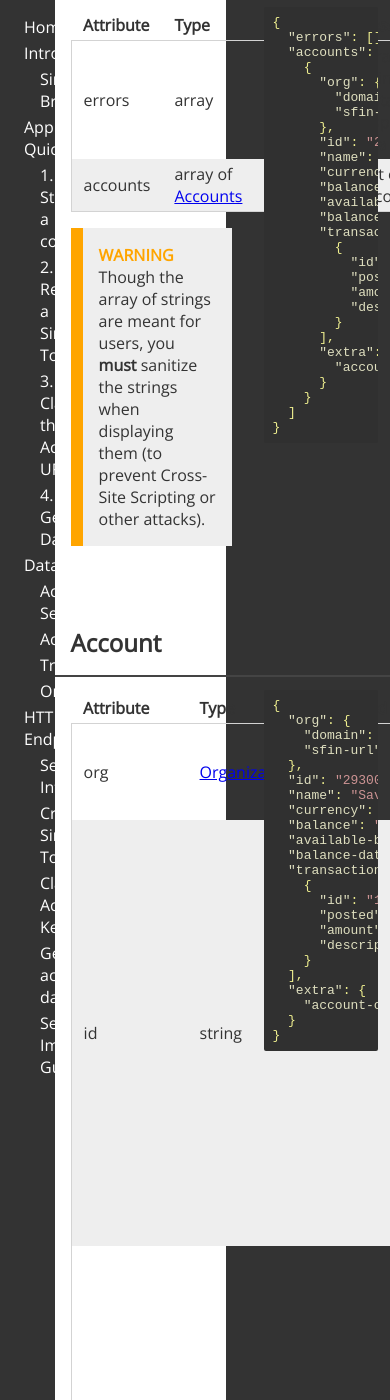
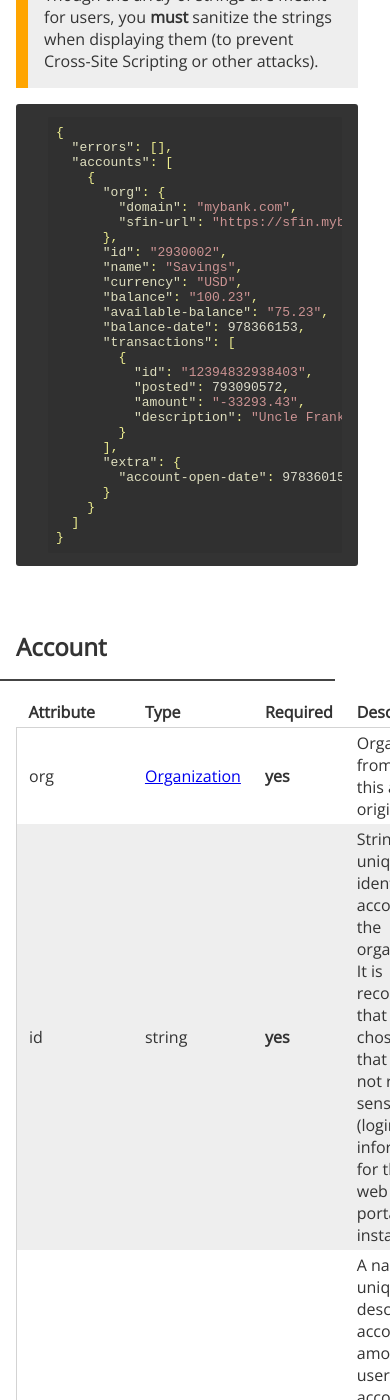
Before and after one commit to simplefin/simplefin.github.com, a Jekyll site: the page protocol.html, which Jekyll copies as it is, in a window 390 px wide and 1400 px high, scrolled down 4764 px. Built offline with Jekyll 4.4.1, drawn with Linux system fonts in a browser that asks for light colours; some of the changed text lies outside the part shown.

Commit message:
Make it responsive maybe

```diff
--- a/protocol.html
+++ b/protocol.html
@@ -83,9 +83,9 @@ code > span.in { color: #7f9f7f; font-weight: bold; } /* Information */
 <div class="page-wrap">
 <div class="right-column"></div>
 <div class="main-column">
-<p><img src="/img/logo.svg" style="width: 32px; height: 32px;" align="center"> SimpleFIN Protocol</p>
+<p><img src="img/logo.svg" style="width: 32px; height: 32px;" align="center"> SimpleFIN Protocol</p>
 <ul>
-<li>Version: 1.0-draft.3</li>
+<li>Version: 1.0-draft.4</li>
 <li>Last modified: 15 Jun 2016</li>
 </ul>
 <h1 id="introduction">Introduction</h1>
--- a/style.css
+++ b/style.css
@@ -172,3 +172,47 @@ warning::before {
     font-weight: bold;
     display: block;
 }
+@media screen and (max-width: 1200px) {
+    nav.toc {
+        display: block;
+        position: relative;
+        left: auto;
+        top: auto;
+        bottom: auto;
+        width: auto;
+    }
+    .page-wrap {
+        margin-left: 0;
+    }
+    .right-column {
+        width: 100vw;
+        display: none;
+    }
+    .main-column {
+        width: 100vw;
+        padding: 1rem 2rem 1rem 1rem;
+    }
+    .main-column > * {
+        width: 100%;
+    }
+    .main-column > section {
+        display: flex;
+        flex-wrap: wrap;
+        width: 100%;
+        padding: 0;
+    }
+    section .main {
+        flex-basis: 100%;
+        max-width: 100%;
+    }
+    section .example {
+        flex-basis: 100%;
+        max-width: 100%;
+        background-color: #333;
+        border-radius: 3px;
+    }
+    .main-column h1 {
+        width: 100vw;
+        margin-right: 0;
+    }
+}
```
Also changed, not shown: protocol.md (+1 -1 lines).
